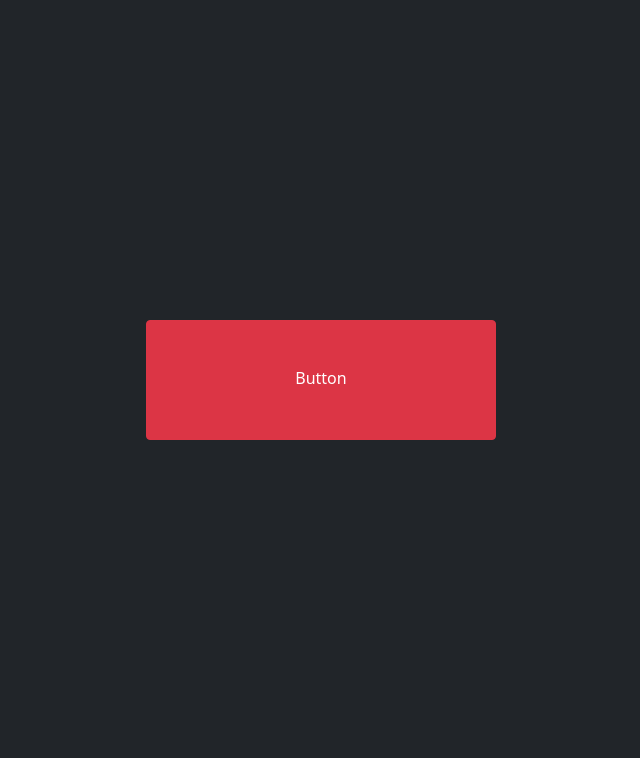
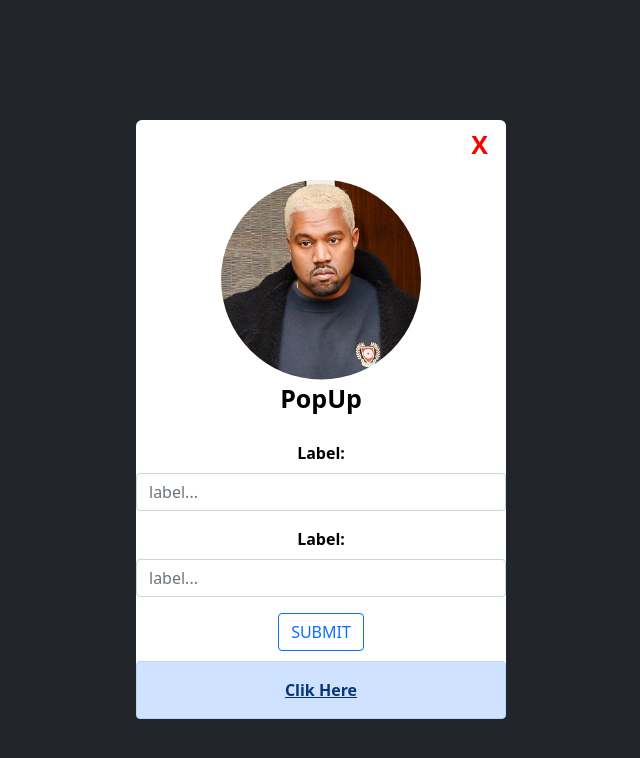
Before and after one commit to Matheus-Assis05/HTML-em-JS, a plain HTML site: page index.html in a window 1280 px wide. Shown: the whole page, without its empty margins (319-959 px from the left). Drawn offline with Linux system fonts and the light colour scheme.

Commit message:
html re-organizado, css pronto - FALTA APENAS JS

```diff
--- a/assets/script.js
+++ b/assets/script.js
@@ -1,11 +1,4 @@
-
-function criarBox(html){
-    let box = document.createElement('div')
-    box.innerHTML = html;
-
-
-    document.body.append(box)
-}
-
-function abrirBox(){
-}
+/*
+* IREI RECEBER A DIV DE CLASSE POPUP, QUE POR PADRAO POSSUI DISPLAY: NONE E ATRAVEZ DO JS FAZER COM QUE AO APERTAR O BOTAO O DISPLAY SE TORNE INLINE
+* TAMBEM QUERO FAZER COM QUE O POPUP FECHE AO APERTAR O X VERMELHO
+*/
--- a/assets/style.css
+++ b/assets/style.css
@@ -1,13 +1,51 @@
-
+*{
+    margin: 0;
+    padding: 0;
+    box-sizing: border-box;
+}
+/*container*/
+.container{
+    width: 100%;
+    height: 100vh;
+    display: flex;
+    align-items: center;
+    justify-content: center;
+}
 /*botao*/
-.botao{
-    text-align: center;
-    margin-top: 40vh;
-}
-.botao #botaoPag{
+.container #botaoPag{
     height: 120px;
     width: 350px;
-
-    padding-top: 45px;
+    border-radius: 35px;
+    padding-top: 5px;
+    font-size: 30px;
 }
 /**/
+/*box*/
+.container .popup{
+    /*display: none;*/
+    color: black;
+    position: absolute;
+    width: 370px;
+    height: 590px;
+    background: #fff;
+    border-radius: 6px;
+    top: 15%;
+    text-align: center;
+}
+.container .popup img{
+    height: 200px;
+    width: auto;
+    clip-path: 	circle();
+}
+.container .popup form #alert{
+    margin-top: 10px;
+}
+.container .popup .botaofechar{
+    text-align: right;
+    margin-top: 6px;
+    margin-right: 18px;
+
+    color: red;
+    font-size: 25px;
+    font-weight: bolder;
+}
--- a/index.html
+++ b/index.html
@@ -12,9 +12,33 @@
 </head>
 <body class="bg-dark text-white">
 
-    <div class="botao">
-        <a id="botaoPag" class="btn btn-danger" href="#">Button</a>
+    <div class="container" class="bg-dark">
+        <button type="button" id="botaoPag" class="btn btn-danger">ABRIR</button>
+
+        <div class="popup">
+            <p class="botaofechar">X</p>
+
+            <img src='./img/Kanye-loiro.jpg' class='img-fluid rounded-top' alt='kanye'>
+            <figcaption class='fw-bolder' style='font-size:25px;'>PopUp</figcaption> <br>
+            <form>
+                <div class='mb-3'>
+                    <label for='' class='form-label fw-bold'>Label: </label>
+                    <input type='text' class='form-control' name='' placeholder='label...'>
+                </div>
+
+                <div class='mb-3'>
+                    <label for='' class='form-label fw-bold'>Label: </label>
+                    <input type='text' class='form-control' name='' placeholder='label...'>
+                </div>
+
+                <button type='button' class='btn btn-outline-primary'>SUBMIT</button>
+                    <div class='alert alert-primary' id='alert' role='alert'><a href='#' class='alert-link'>Clik Here</a></div>
+                </form>
+        </div>
     </div>
+
+</body>
+
 
     <script type="text/javascript" src="./assets/script.js"></script>
     <!-- BOOTSTRAP JS LINK -->
```
Also changed, not shown: img/Kanye-loiro.jpg (added), img/wallpaperye.jpg (added).
